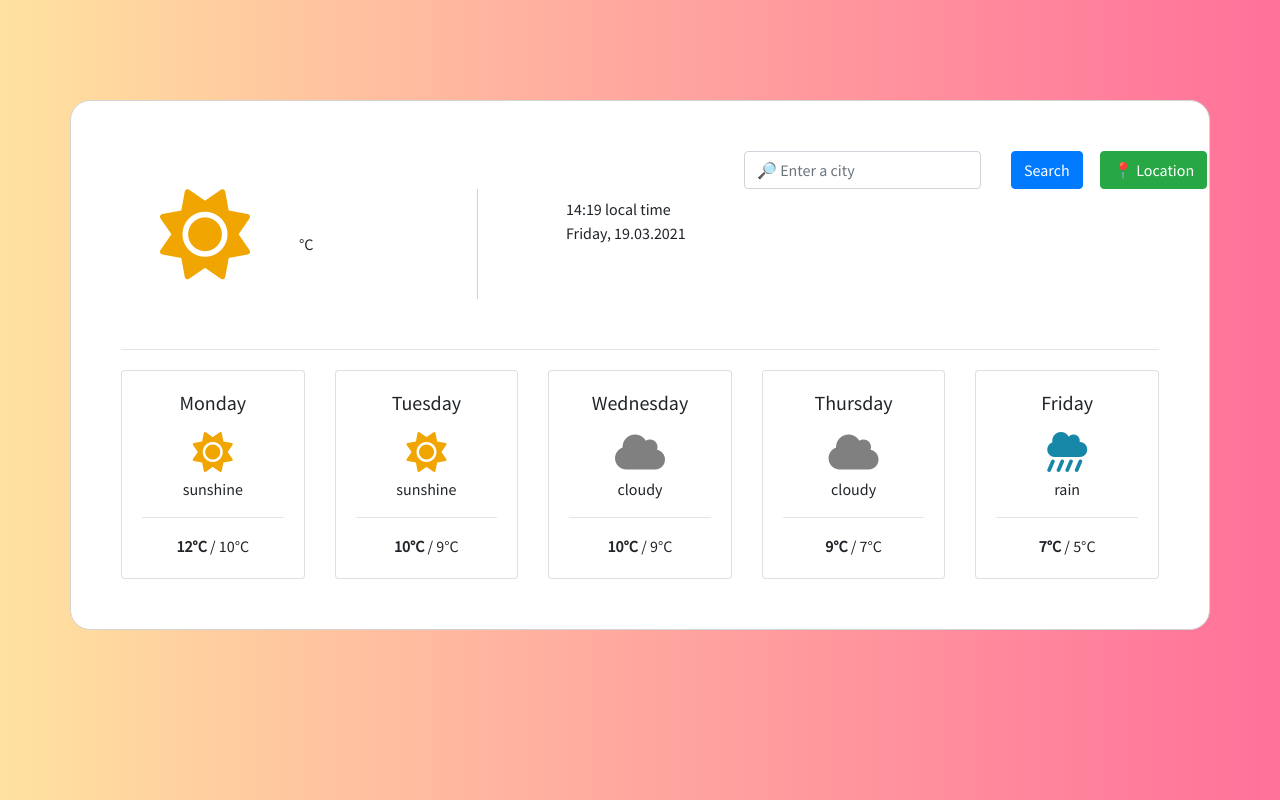
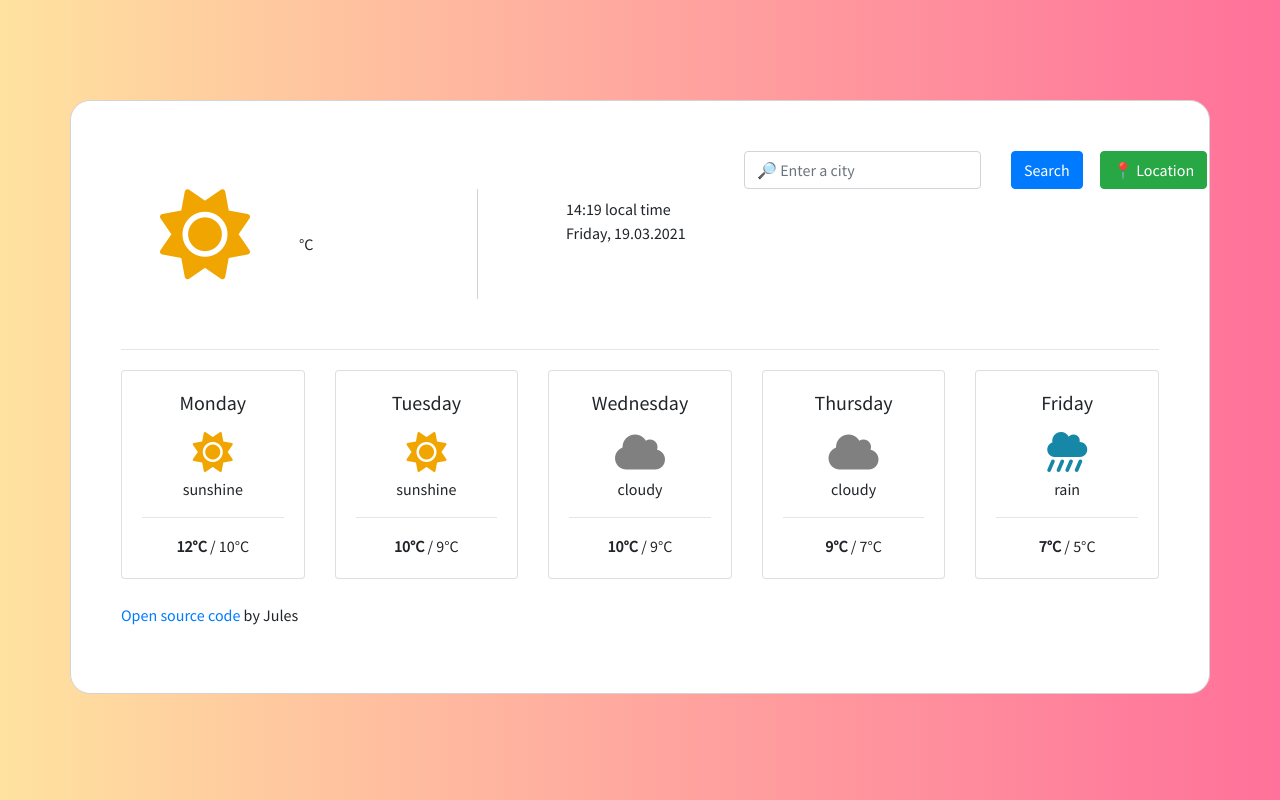
Before and after one commit to jules-00/vanilla-weather-app, a plain HTML site: page index.html in a window 1280 px wide. Drawn offline with nearby package versions, Linux system fonts and the light colour scheme; no server answers.

Commit message:
added open source link

```diff
--- a/index.html
+++ b/index.html
@@ -142,7 +142,15 @@
           </div>
         </div>
       </section>
+      <br />
+      <p>
+        <a href="https://github.com/jules-00/vanilla-weather-app">
+          Open source code
+        </a>
+        by Jules
+      </p>
     </div>
+
     <script src="src/index.js"></script>
   </body>
 </html>
```
